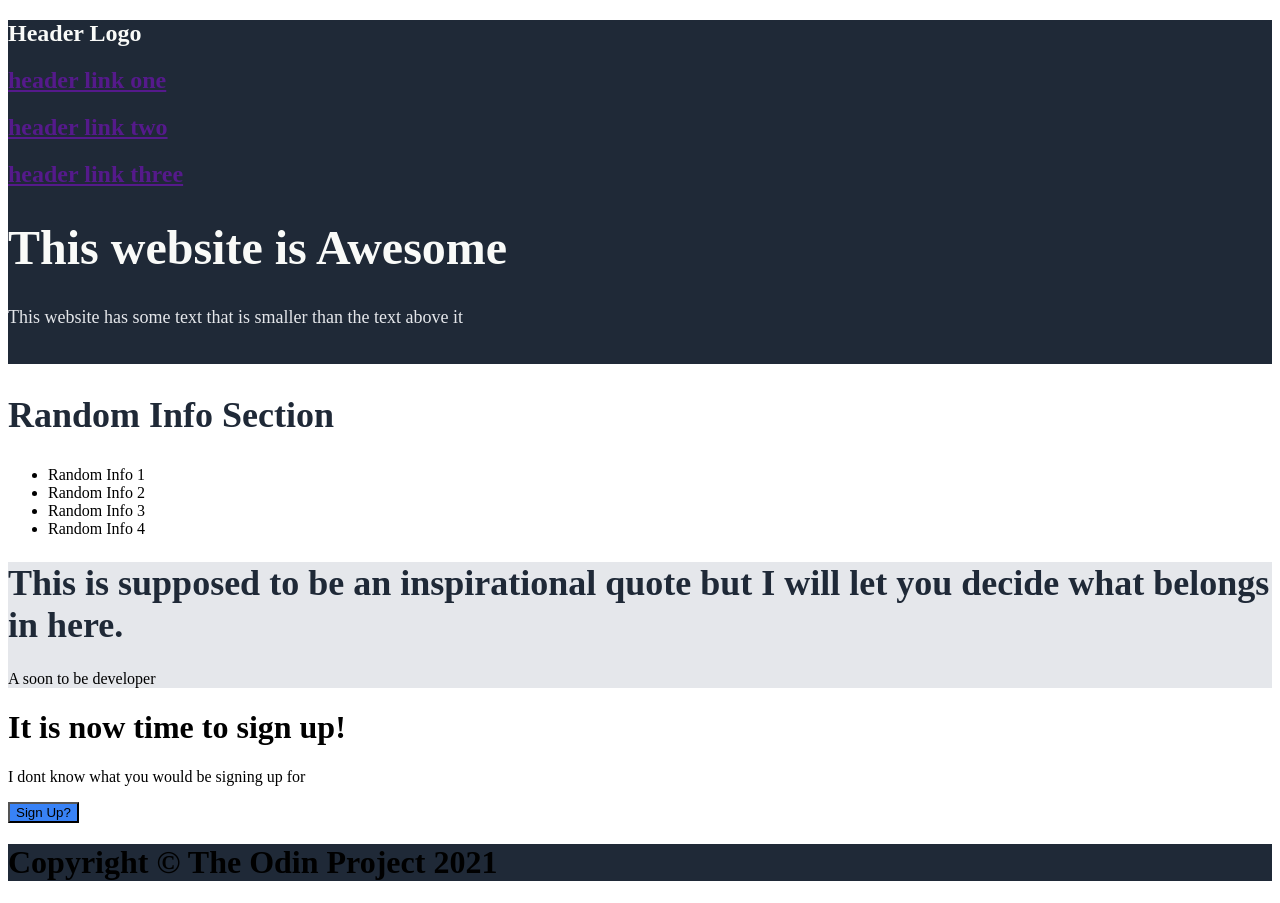
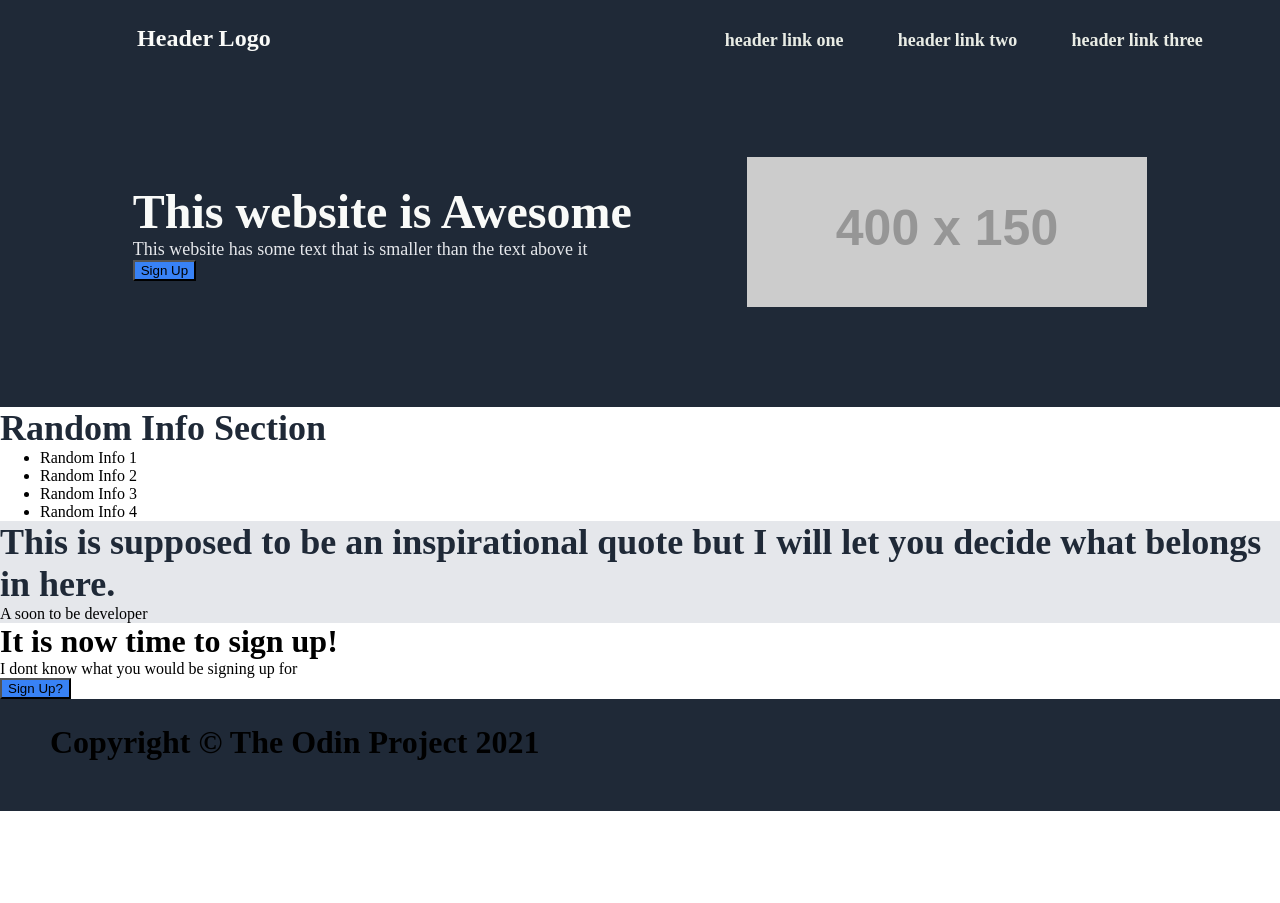
Before and after one commit to DMG1k/mock-landing-page, a plain HTML site: page index.html in a window 1280 px wide. After the commit the page ends 811 px from the top, so only its background shows below. Drawn offline with Linux system fonts and the light colour scheme; placeholder pictures from the web are drawn by us.

Commit message:
made some styling changes to the hero section of the webpage

```diff
--- a/index.html
+++ b/index.html
@@ -25,11 +25,14 @@
             </nav>
 
             <div class="hero">
-                <h1>This website is Awesome</h1>
-                <p>
-                    This website has some text that is smaller than the text above it
-                </p>
-                <img src="">
+                <div class="hero-text">
+                    <h1>This website is Awesome</h1>
+                    <p>
+                        This website has some text that is smaller than the text above it
+                    </p>
+                    <button>Sign Up</button>
+                </div>
+                <img src="https://via.placeholder.com/400x150">
             </div>
         </header>
 
--- a/stylesheet.css
+++ b/stylesheet.css
@@ -1,11 +1,42 @@
+* {
+    margin: auto;
+}
+
 header, footer, .hero {
 background-color: #1f2937;
+padding: 25px 50px 50px 50px;
 }
+
+nav {
+    display: flex;
+    align-items: center;
+    justify-content: space-between;
+    padding-bottom: 80px;
+}
+
+
 
 nav h1 a {
     font-size: 24px;
     color: #f9faf8;
     text-decoration: none;
+    padding-right: 400px;
+    padding-left: 60px;
+}
+nav h2 a {
+    font-size: 18px;
+    color: #e9ece5;
+    text-decoration: none;
+}
+
+.hero {
+    display: flex;
+    align-items:center;
+    justify-content:space-between;
+}
+
+.hero-text {
+    padding-right: 50px;
 }
 
 .hero h1 {
@@ -18,6 +49,7 @@ nav h1 a {
     font-size: 18px;
     color: #e5e7eb;
 }
+
 button {
     background-color: #3882f6;
 }
```
